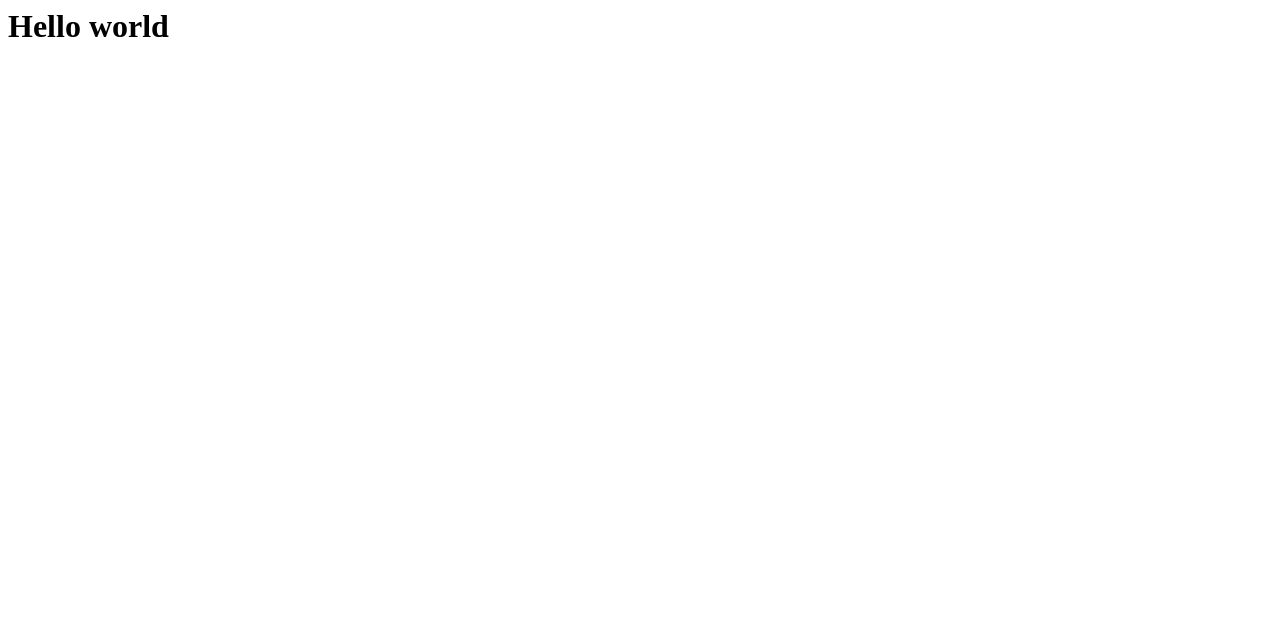
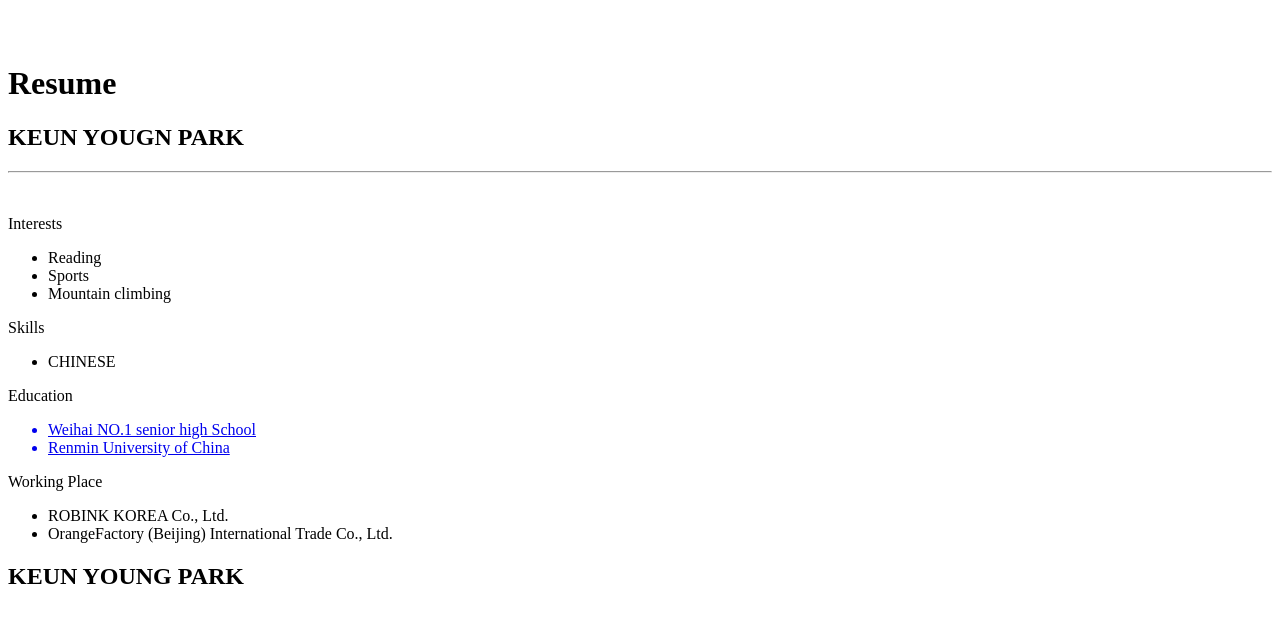
Before and after one commit to jaikmag/GY, a plain HTML site: page index.html in a window 1280 px wide. Drawn offline with Linux system fonts and the light colour scheme.

Commit message:
completed index.html

```diff
--- a/index.html
+++ b/index.html
@@ -1 +1,38 @@
-<h1>Hello world</h1>
+<div id="header"></div>
+<div class="left"></div>
+<div class="stuff">
+  <br><br>
+  <h1>Resume</h1>
+  <h2>KEUN YOUGN PARK</h2>
+  <hr />
+  <br>
+  <p class="head">Interests</p>
+  <ul>
+    <li>Reading</li>
+    <li>Sports</li>
+    <li>Mountain climbing</li>
+
+  </ul>
+  <p class="head">Skills</p>
+  <ul>
+    <li>CHINESE</li>
+  </ul>
+  <p class="head">Education</p>
+  <ul>
+    <a href="http://www.whyizhong.cn/">
+      <li>Weihai NO.1 senior high School</li>
+    </a>
+    <!--Link-->
+    <a href="https://www.ruc.edu.cn/home1024.html/">
+      <li>Renmin University of China</li>
+    </a>
+ </ul>
+  <p class="head">Working Place</p>
+  <ul>
+    <li>ROBINK KOREA Co., Ltd.</li>
+    <li>OrangeFactory (Beijing) International Trade Co., Ltd.</li>
+  </ul>
+</div>
+<div class="right"></div>
+<div id="footer">
+  <h2 id="name">KEUN YOUNG PARK</h2></div>
```
